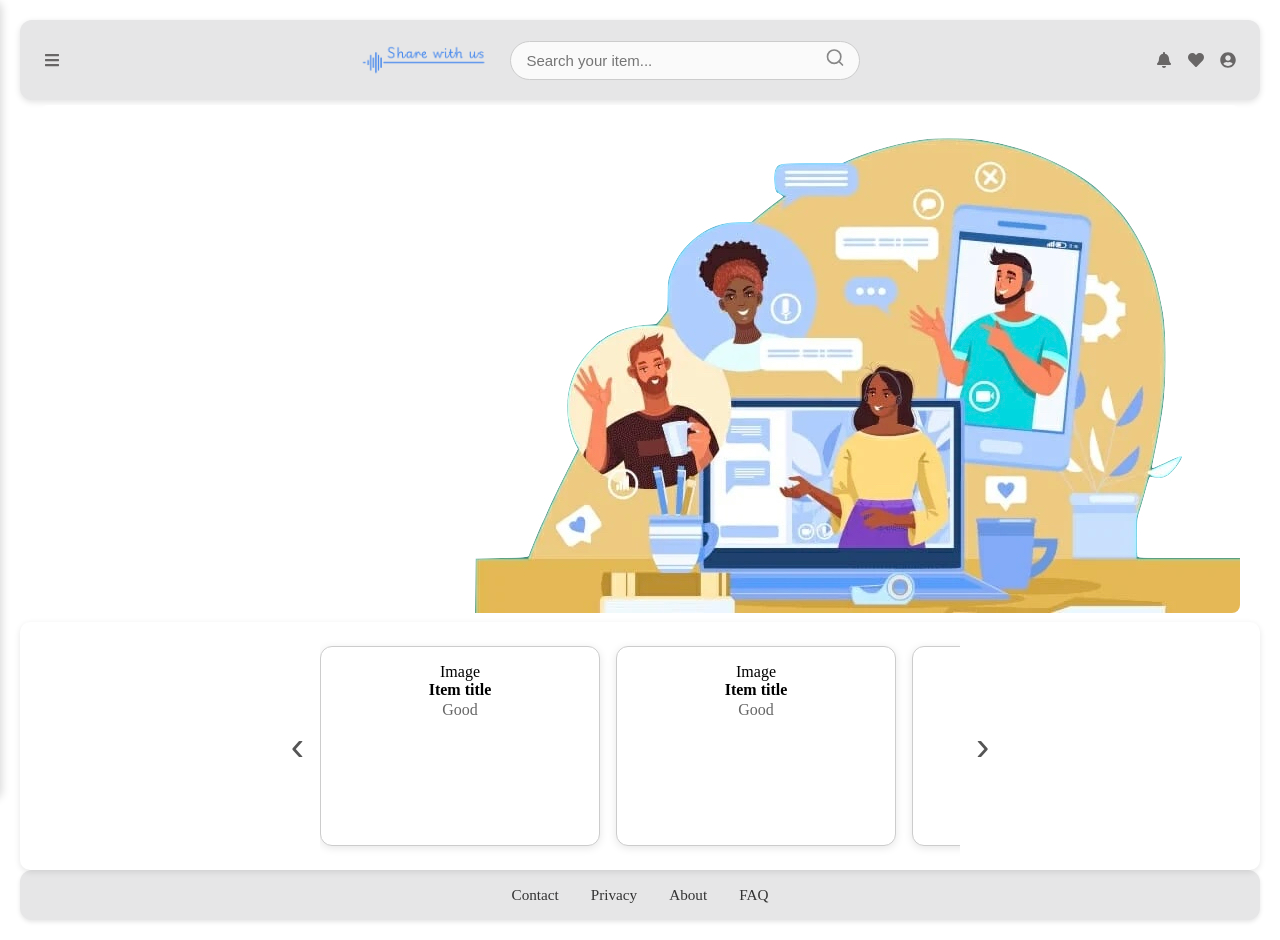
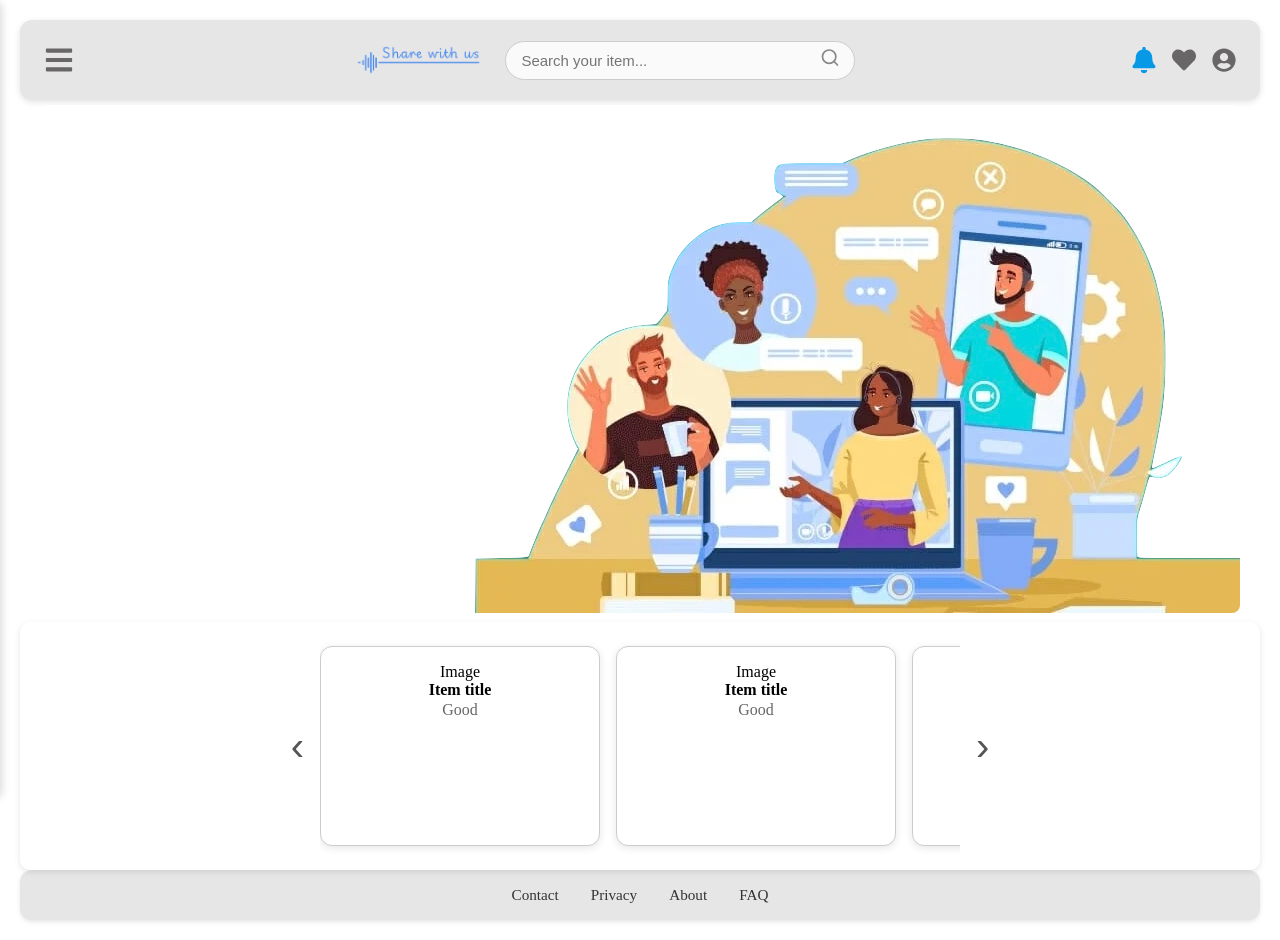
Before and after one commit to HackYourFutureProjects/c51-final-project-group-A, a React (Vite) app in the folder client/: page / in a window 1280 px wide. In both pictures the pointer is over the icon 1164 px from the left and 60 px from the top of the page. Built offline with nearby package versions, Linux system fonts and the light colour scheme.

Commit message:
improving icons style

```diff
--- a/client/src/styles/HeaderStyle.css
+++ b/client/src/styles/HeaderStyle.css
@@ -29,6 +29,15 @@
 }
 .header-right {
   gap: 1rem;
+  font-size: 24px;
+}
+.menu-icon {
+  font-size: 30px;
+  color: #686666;
+  cursor: pointer;
+  transition:
+    color 0.3s ease,
+    transform 0.3s ease;
 }
 
 .logo {
@@ -46,6 +55,22 @@
   cursor: pointer;
   background-color: #e6e6e7;
 }
+.header-right .header-icon:hover {
+  color: #0798e6;
+  transform: scale(1.1);
+  transition:
+    color 0.3s ease,
+    transform 0.3s ease;
+  cursor: pointer;
+}
+.menu-icon:hover {
+  color: #0798e6;
+  transform: scale(1.1);
+  transition:
+    color 0.3s ease,
+    transform 0.3s ease;
+  cursor: pointer;
+}
 
 @media (max-width: 600px) {
   .header {
```
